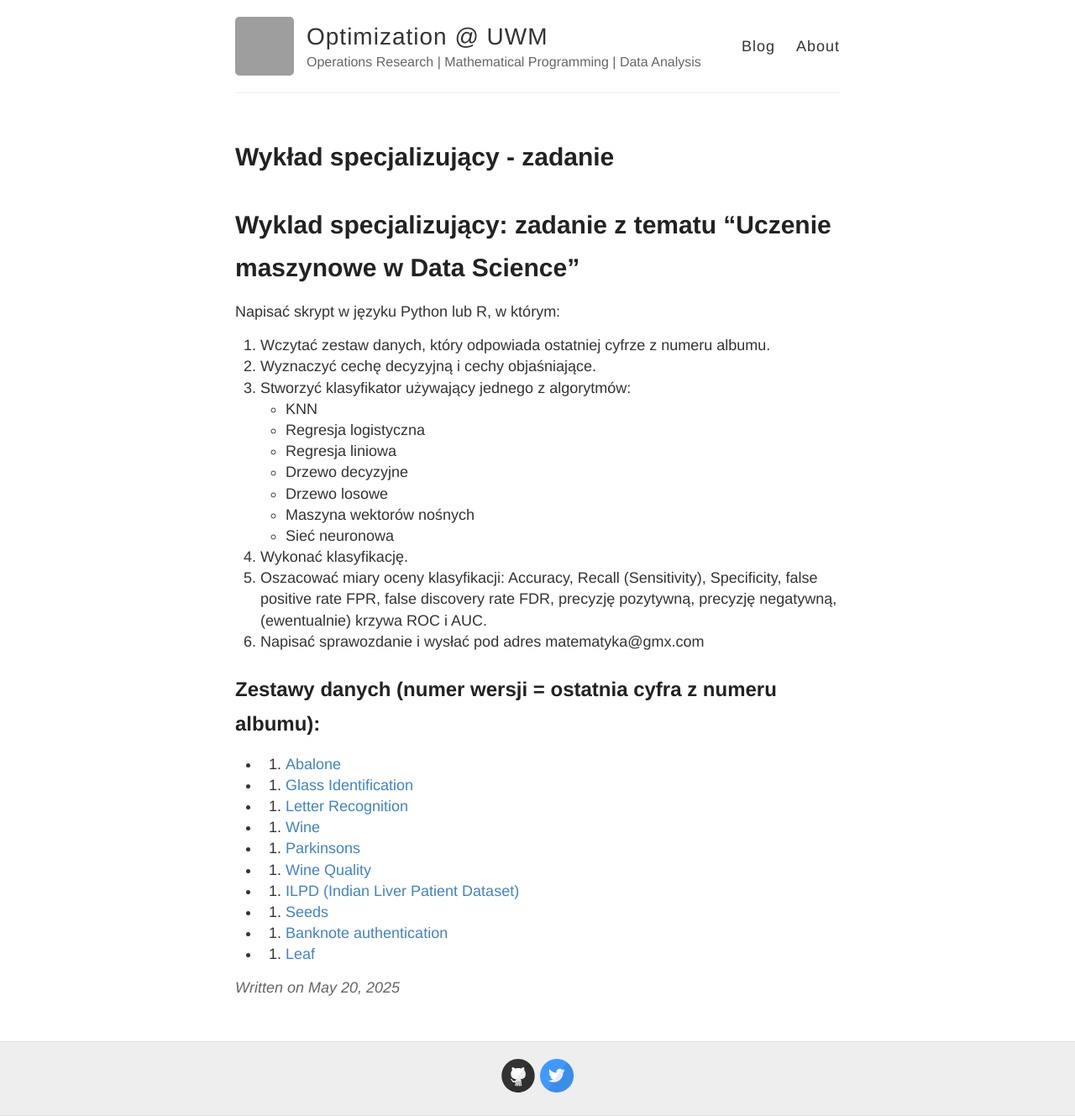
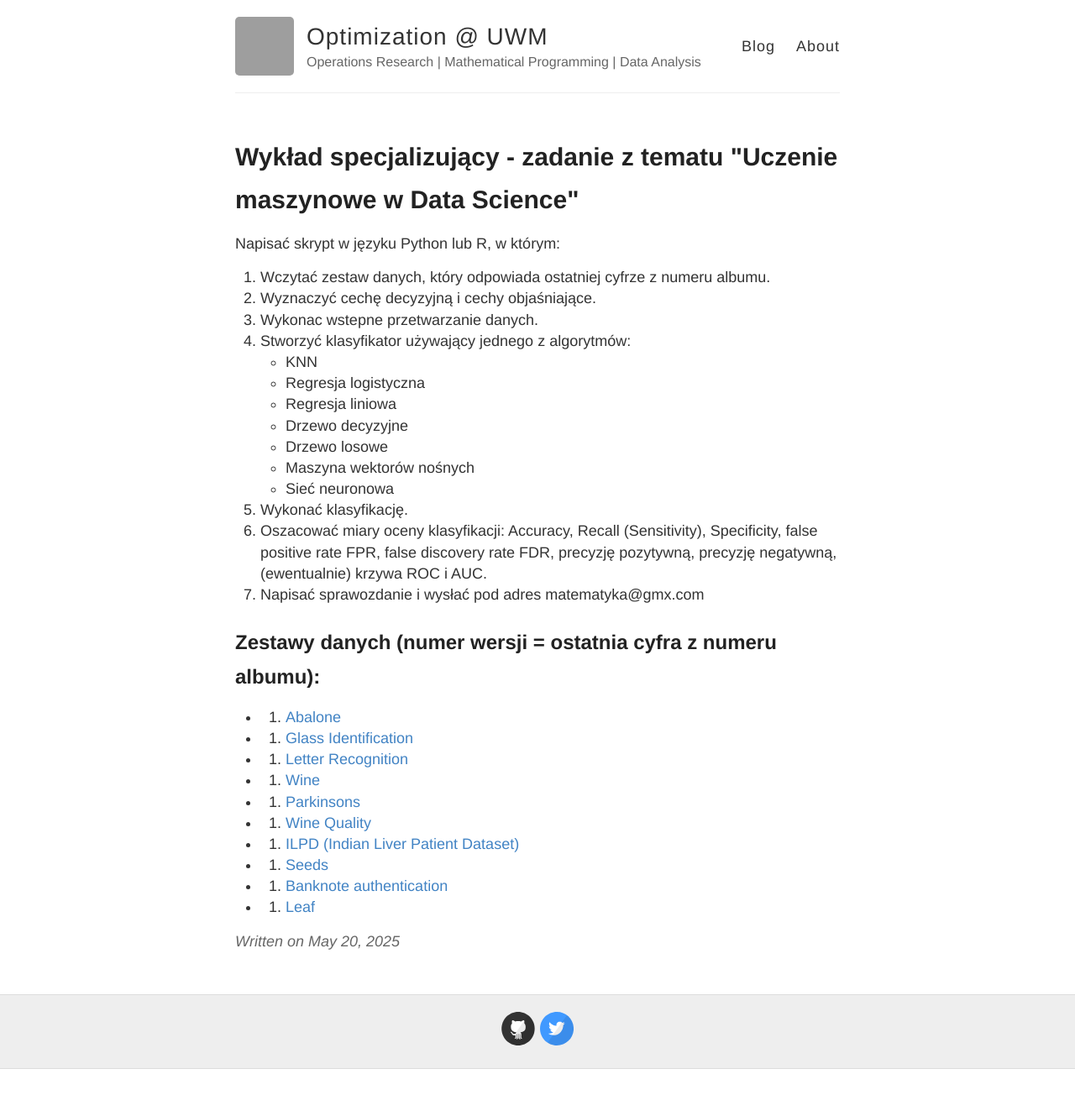
Before and after one commit to uwmopt/uwmopt.github.io, a Jekyll site: the page built from _posts/2025-05-20-Zadanie_WS.md, in a window 1280 px wide. Shown: the whole page at 84% size. Built offline with Jekyll 4.4.1, drawn with Linux system fonts in a browser that asks for light colours; after the commit the page ends 1273 px from its top, so only the background shows below that; grey boxes are pictures that could not be loaded.

Commit message:
Zadanie WS

```diff
--- a/_posts/2025-05-20-Zadanie_WS.md
+++ b/_posts/2025-05-20-Zadanie_WS.md
@@ -1,14 +1,13 @@
 ---
 layout: post
-title: Wykład specjalizujący - zadanie
+title: Wykład specjalizujący - zadanie z tematu "Uczenie maszynowe w Data Science"
 ---
-
-# Wyklad specjalizujący: zadanie z tematu "Uczenie maszynowe w Data Science"
 
 Napisać skrypt w języku Python lub R, w którym:
 1. Wczytać zestaw danych, który odpowiada ostatniej cyfrze z numeru albumu.
 2. Wyznaczyć cechę decyzyjną i cechy objaśniające.
-3. Stworzyć klasyfikator używający jednego z algorytmów:
+3. Wykonac wstepne przetwarzanie danych.
+4. Stworzyć klasyfikator używający jednego z algorytmów:
     - KNN
     - Regresja logistyczna
     - Regresja liniowa
```
Also changed, not shown: other parts of _posts/2025-05-20-Zadanie_WS.md (+3 -3 lines).
